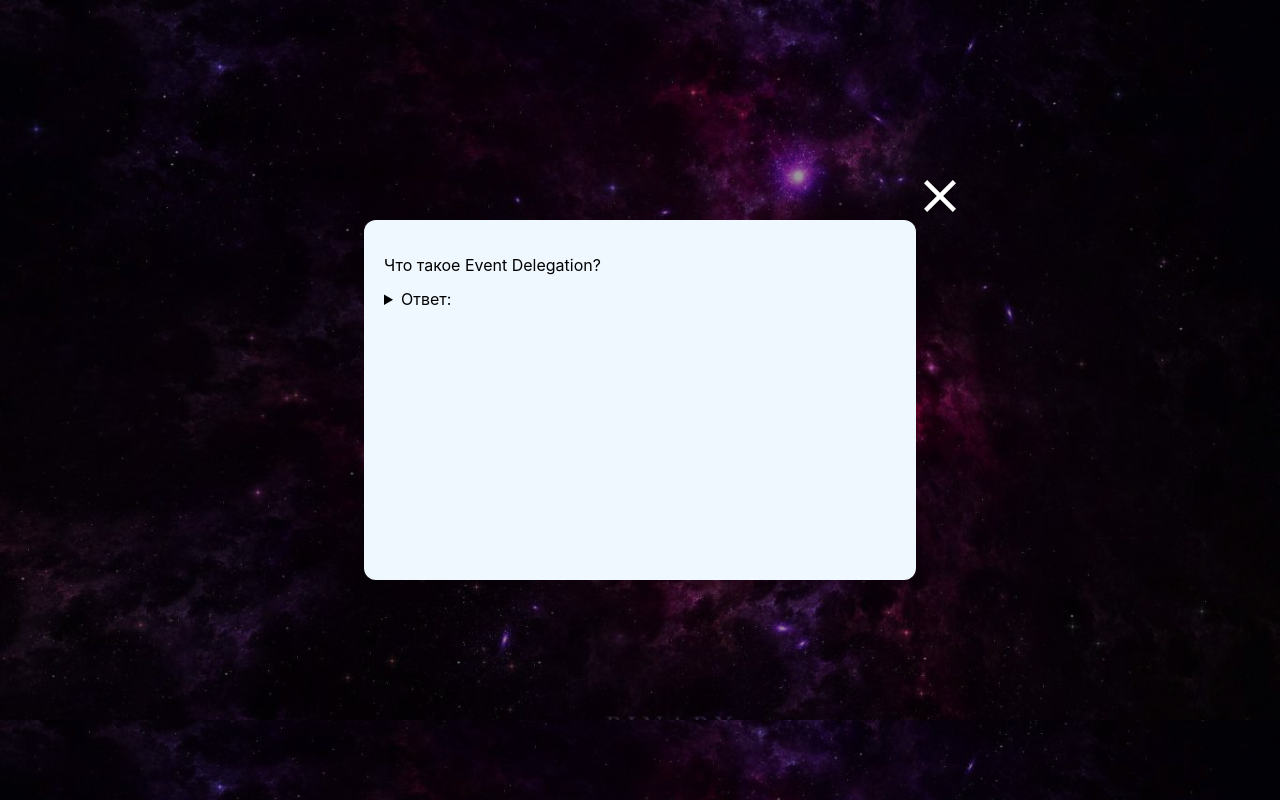
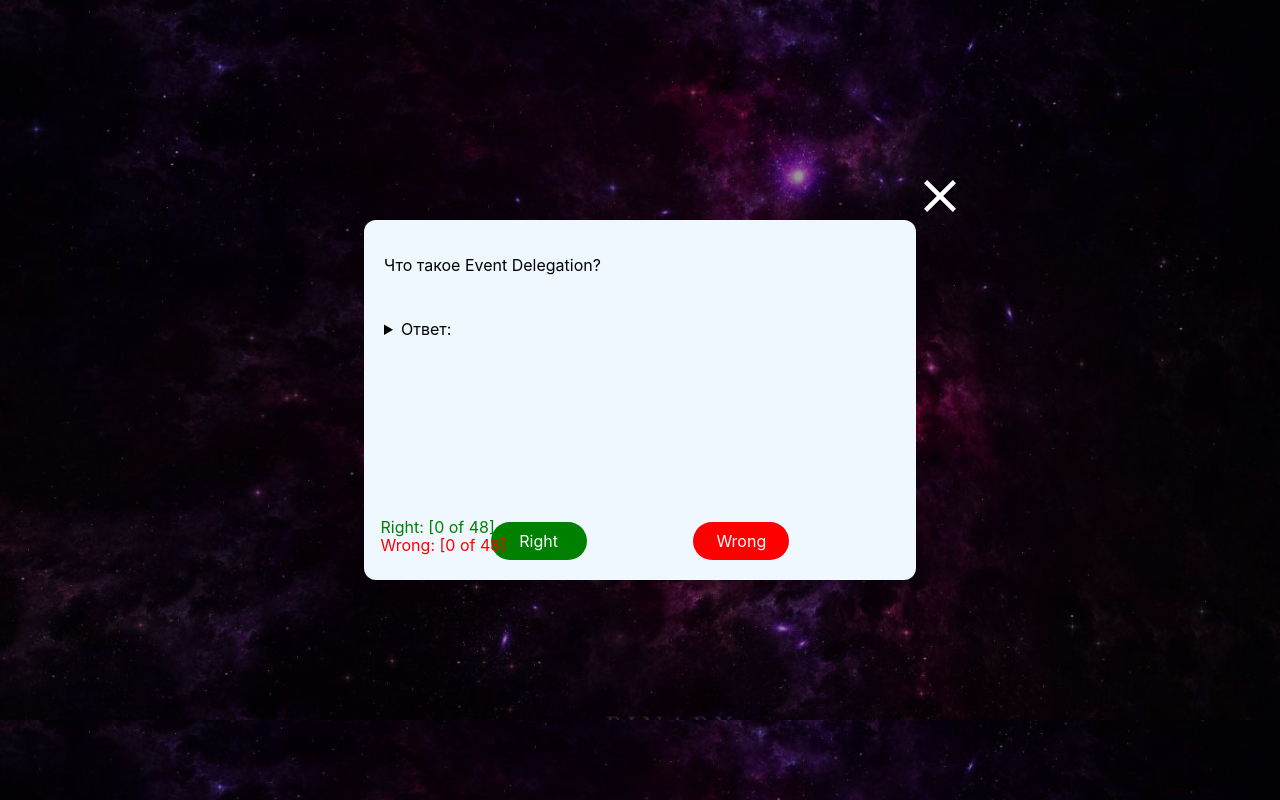
Before and after one commit to Moreaux19/interview-questions, a React (Vite) app: page / in a window 1280 px wide. Both pictures are taken after a click on the button "Start". Built offline with nearby package versions, Linux system fonts and the light colour scheme.

Commit message:
Raw version of buttons and counter added

```diff
--- a/index.html
+++ b/index.html
@@ -9,6 +9,6 @@
   </head>
   <body>
     <div id="root"></div>
-    <script type="module" src="./src/pages/main.jsx" defer></script>
+    <script type="module" src="./src/pages/Main.jsx" defer></script>
   </body>
 </html>
--- /dev/null
+++ b/src/blocks/popup/__answer-button/popup__answer-button.css
@@ -0,0 +1,15 @@
+.popup__answer-button {
+  width: 6rem;
+  height: 2.4rem;
+  background-color: green;
+  color: white;
+  border-style: none;
+  border-radius: 2rem;
+  cursor: pointer;
+  padding: 6px 16px;
+  transition: opacity 0.3;
+}
+
+.popup__answer-button:hover {
+  opacity: 0.8;
+}
--- /dev/null
+++ b/src/blocks/popup/__buttons-container/popup__buttons-container.css
@@ -0,0 +1,7 @@
+.popup__buttons-container {
+  margin: 0;
+  display: flex;
+  flex-direction: row;
+  justify-content: space-evenly;
+  align-items: flex-end;
+}
--- a/src/blocks/popup/__content/popup__content.css
+++ b/src/blocks/popup/__content/popup__content.css
@@ -5,4 +5,6 @@
   width: 40vw;
   min-height: 40vh;
   position: relative;
+  display: grid;
+  grid-template-rows: 1fr 2fr 1fr;
 }
--- /dev/null
+++ b/src/blocks/popup/__span-container/popup__span-container.css
@@ -0,0 +1,8 @@
+.popup__span-container {
+  margin: 0;
+  position: absolute;
+  bottom: 7%;
+  left: 3%;
+  display: flex;
+  flex-direction: column;
+}
--- /dev/null
+++ b/src/components/AnswerButtons.jsx
@@ -0,0 +1,36 @@
+import React, { useState } from 'react';
+import data from '../utils/data';
+
+export default function AnswerButtons() {
+  const [rightButtonHandler, setRightButtonHandler] = useState(0);
+  const [wrongButtonHandler, setWrongButtonHandler] = useState(0);
+  function rightClickCounter() {
+    setRightButtonHandler(rightButtonHandler + 1);
+  }
+  function wrongClickCounter() {
+    setWrongButtonHandler(wrongButtonHandler + 1);
+  }
+  let dataLength = data.length + 1;
+  return (
+    <div className="popup__buttons-container">
+      <button onClick={rightClickCounter} className="popup__answer-button">
+        Right
+      </button>
+      <button
+        onClick={wrongClickCounter}
+        className="popup__answer-button"
+        style={{ backgroundColor: 'red' }}
+      >
+        Wrong
+      </button>
+      <div className="popup__span-container">
+        <span style={{ color: 'green' }}>
+          Right: [{rightButtonHandler} of {dataLength}]
+        </span>
+        <span style={{ color: 'red' }}>
+          Wrong: [{wrongButtonHandler} of {dataLength}]
+        </span>
+      </div>
+    </div>
+  );
+}
--- a/src/components/App.jsx
+++ b/src/components/App.jsx
@@ -1,10 +1,7 @@
 import React, { useState } from 'react';
 import Popup from './Popup';
-import data from '../utils/data.js';
-import shuffleArray from '../utils/shuffleFunc.js';
 
-shuffleArray(data);
-
+// Основная функция с кнопкой для показа попапа
 export default function App() {
   const [popupActive, setPopupActive] = useState(false);
   return (
@@ -14,13 +11,7 @@ export default function App() {
           Start
         </button>
       </main>
-      <Popup active={popupActive} setActive={setPopupActive}>
-        <p className="popup__question">{data[0].question}</p>
-        <details>
-          <summary>Ответ:</summary>
-          <p>{data[0].answer}</p>
-        </details>
-      </Popup>
+      <Popup active={popupActive} setActive={setPopupActive} />
     </div>
   );
 }
--- a/src/components/Popup.jsx
+++ b/src/components/Popup.jsx
@@ -1,10 +1,21 @@
 import React from 'react';
+import data from '../utils/data.js';
+import shuffleArray from '../utils/shuffleFunc.js';
+import AnswerButtons from './AnswerButtons.jsx';
 
-export default function Popup({ active, setActive, children }) {
+shuffleArray(data);
+
+// Функция открытия попапа
+export default function Popup({ active, setActive }) {
   return (
     <div className={active ? 'popup popup_active' : 'popup'} onClick={() => setActive(false)}>
       <div className="popup__content" onClick={evt => evt.stopPropagation()}>
-        {children}
+        <p className="popup__question">{data[0].question}</p>
+        <details>
+          <summary>Ответ:</summary>
+          <p>{data[0].answer}</p>
+        </details>
+        <AnswerButtons />
         <button className="popup__close-button" onClick={() => setActive(false)}></button>
       </div>
     </div>
--- a/src/pages/index.css
+++ b/src/pages/index.css
@@ -13,3 +13,9 @@
 @import url(../blocks/popup/_active/popup_active.css);
 
 @import url(../blocks/popup/__close-button/popup__close-button.css);
+
+@import url(../blocks/popup/__buttons-container/popup__buttons-container.css);
+
+@import url(../blocks/popup/__answer-button/popup__answer-button.css);
+
+@import url(../blocks/popup/__span-container/popup__span-container.css);
--- a/src/utils/data.js
+++ b/src/utils/data.js
@@ -1,4 +1,4 @@
-// файл с массивом вопросов и ответов
+// Файл с массивом вопросов и ответов
 
 const data = [
   {
--- a/src/utils/shuffleFunc.js
+++ b/src/utils/shuffleFunc.js
@@ -1,4 +1,4 @@
-//функция перемешивания массива
+// Функция перемешивания массива
 export default function shuffleArray(array) {
   for (let i = array.length - 1; i > 0; i--) {
     const j = Math.floor(Math.random() * (i + 1));
@@ -7,7 +7,7 @@ export default function shuffleArray(array) {
   return array;
 }
 
-// функция для показа случайного элемента
+// Функция для показа случайного элемента
 function showRandomElement(data) {
   let currentIndex = 0;
   if (currentIndex < data.length) {
```
Also changed, not shown: todo.txt.
